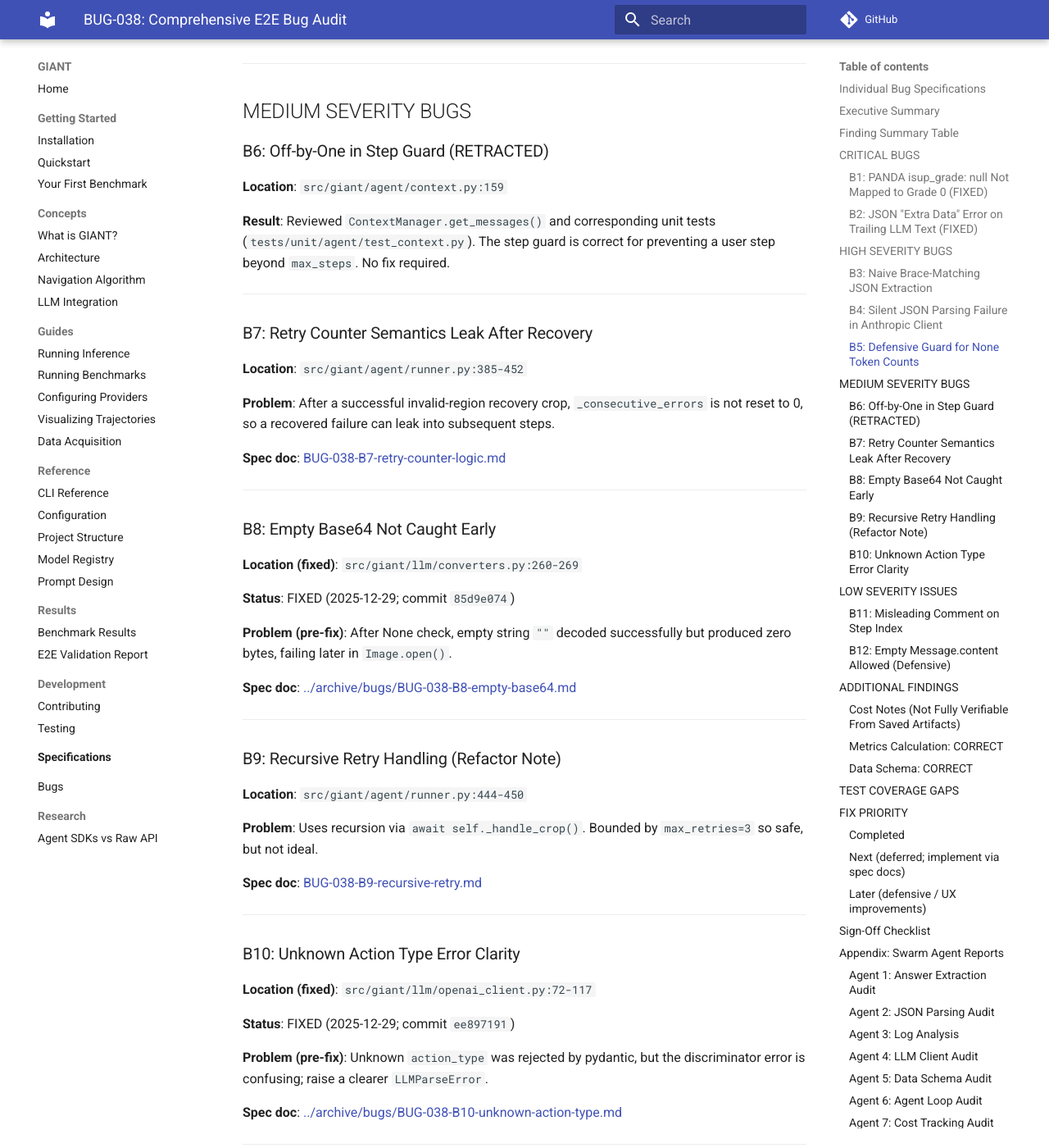
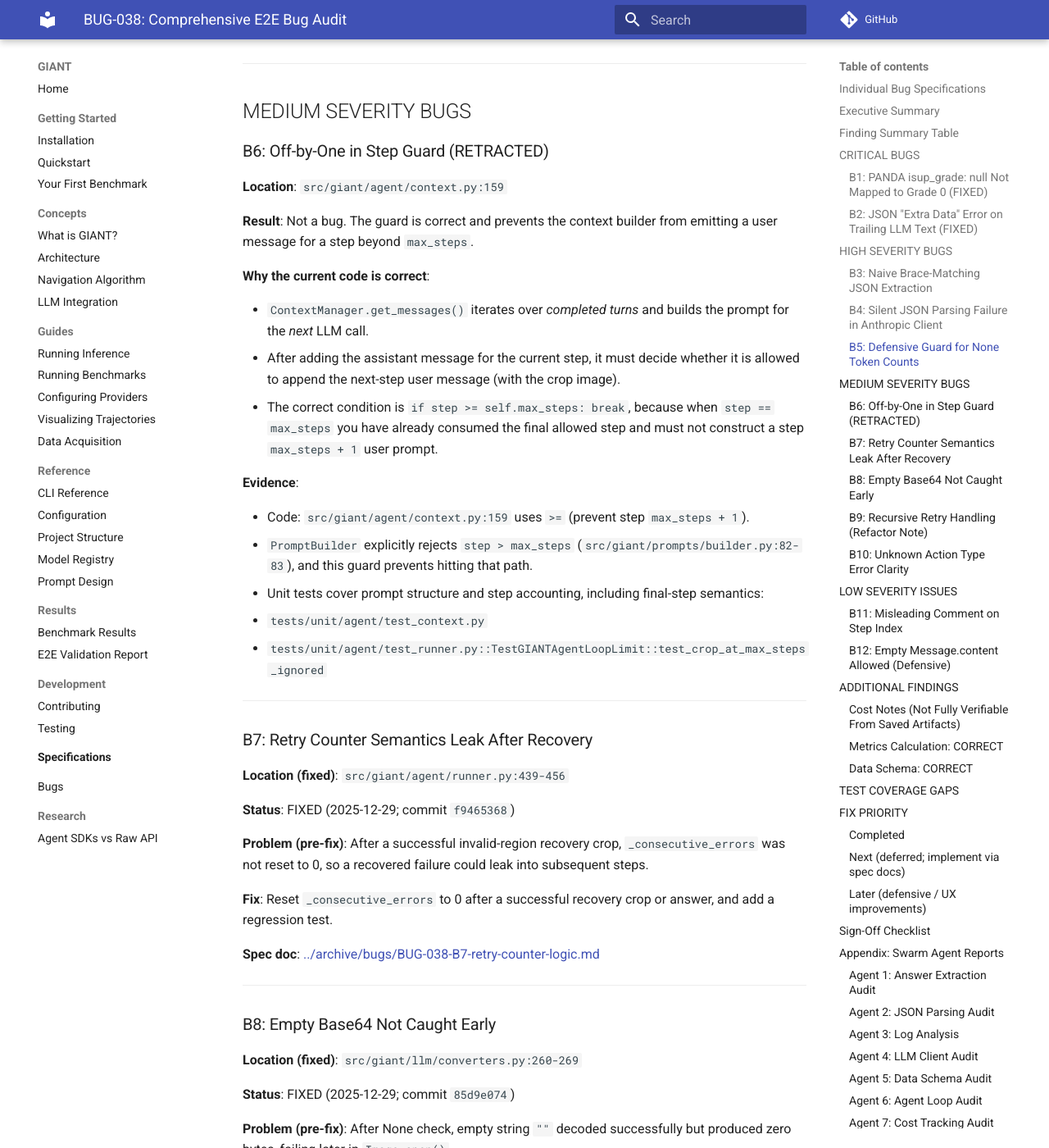
Before and after one commit to The-Obstacle-Is-The-Way/gigapixel-goblin, an MkDocs documentation site: the page built from docs/bugs/BUG-038-comprehensive-audit.md, in a window 1280 px wide and 1400 px high, scrolled down 9538 px. Shown: the whole window at 82% size. Built offline with MkDocs 1.6.1 and Material for MkDocs 9.7.7, drawn with Linux system fonts in a browser that asks for light colours; comment, search, counter and statistics services are not loaded; some of the changed text lies outside the part shown.

Commit message:
fix: address retry counter logic and comment clarity in BUG-038
- Reset `_consecutive_errors` after successful recovery in `runner.py` to prevent leakage into subsequent steps.
- Clarified comment on `user_msg_index` in `context.py` for better understanding of its role in user message indexing.
- Updated documentation to reflect these changes and ensure clarity in future audits.

```diff
--- a/docs/bugs/BUG-038-comprehensive-audit.md
+++ b/docs/bugs/BUG-038-comprehensive-audit.md
@@ -19,11 +19,11 @@ Each bug has a dedicated spec document with implementation-ready details:
 | B3 | HIGH | [../archive/bugs/BUG-038-B3-json-extraction.md](../archive/bugs/BUG-038-B3-json-extraction.md) (**FIXED** ✅ ARCHIVED) |
 | B4 | HIGH | [../archive/bugs/BUG-038-B4-anthropic-json-parsing.md](../archive/bugs/BUG-038-B4-anthropic-json-parsing.md) (**FIXED** ✅ ARCHIVED) |
 | B5 | HIGH | [../archive/bugs/BUG-038-B5-token-count-none.md](../archive/bugs/BUG-038-B5-token-count-none.md) (**FIXED** ✅ ARCHIVED) |
-| B7 | MEDIUM | [BUG-038-B7-retry-counter-logic.md](BUG-038-B7-retry-counter-logic.md) |
+| B7 | MEDIUM | [../archive/bugs/BUG-038-B7-retry-counter-logic.md](../archive/bugs/BUG-038-B7-retry-counter-logic.md) (**FIXED** ✅ ARCHIVED) |
 | B8 | MEDIUM | [../archive/bugs/BUG-038-B8-empty-base64.md](../archive/bugs/BUG-038-B8-empty-base64.md) (**FIXED** ✅ ARCHIVED) |
 | B9 | MEDIUM | [BUG-038-B9-recursive-retry.md](BUG-038-B9-recursive-retry.md) |
 | B10 | MEDIUM | [../archive/bugs/BUG-038-B10-unknown-action-type.md](../archive/bugs/BUG-038-B10-unknown-action-type.md) (**FIXED** ✅ ARCHIVED) |
-| B11 | LOW | [BUG-038-B11-comment-fix.md](BUG-038-B11-comment-fix.md) |
+| B11 | LOW | [../archive/bugs/BUG-038-B11-comment-fix.md](../archive/bugs/BUG-038-B11-comment-fix.md) (**FIXED** ✅ ARCHIVED) |
 | B12 | LOW | [../archive/bugs/BUG-038-B12-empty-message-content.md](../archive/bugs/BUG-038-B12-empty-message-content.md) (**FIXED** ✅ ARCHIVED) |
 
 Each spec includes:
@@ -64,11 +64,11 @@ Comprehensive codebase audit produced **12 findings** across 8 audit domains:
 | **B4** | `src/giant/llm/anthropic_client.py:73-113` | HIGH | **FIXED** | [../archive/bugs/BUG-038-B4-anthropic-json-parsing.md](../archive/bugs/BUG-038-B4-anthropic-json-parsing.md) | Raises clear `LLMParseError` when `tool_input["action"]` is a string containing invalid JSON |
 | **B5** | `src/giant/llm/openai_client.py:275-295`, `src/giant/llm/anthropic_client.py:246-266` | HIGH | **FIXED** | [../archive/bugs/BUG-038-B5-token-count-none.md](../archive/bugs/BUG-038-B5-token-count-none.md) | Guard against `usage.*_tokens is None` to avoid TypeError-driven `LLMError` and improve root-cause clarity |
 | **B6** | `src/giant/agent/context.py:159` | — | RETRACTED | N/A | Step guard is correct and unit-tested; no off-by-one bug found |
-| **B7** | `src/giant/agent/runner.py:385-452` | MEDIUM | **FIXED** | [BUG-038-B7-retry-counter-logic.md](BUG-038-B7-retry-counter-logic.md) | `_consecutive_errors` is not reset after a successful invalid-region recovery crop; can leak retries into subsequent steps |
+| **B7** | `src/giant/agent/runner.py:439-456` | MEDIUM | **FIXED** | [../archive/bugs/BUG-038-B7-retry-counter-logic.md](../archive/bugs/BUG-038-B7-retry-counter-logic.md) | Resets `_consecutive_errors` after successful invalid-region recovery (crop or answer); regression test added |
 | **B8** | `src/giant/llm/converters.py:260-269` | MEDIUM | **FIXED** | [../archive/bugs/BUG-038-B8-empty-base64.md](../archive/bugs/BUG-038-B8-empty-base64.md) | Empty base64 (`""`) decodes to zero bytes and fails later in `Image.open()` |
-| **B9** | `src/giant/agent/runner.py:444-450` | MEDIUM | SKIPPED | [BUG-038-B9-recursive-retry.md](BUG-038-B9-recursive-retry.md) | Refactor note: recursion in invalid-region recovery is bounded (default `max_retries=3`) but avoidable |
+| **B9** | `src/giant/agent/runner.py:446-456` | MEDIUM | SKIPPED | [BUG-038-B9-recursive-retry.md](BUG-038-B9-recursive-retry.md) | Refactor note: recursion in invalid-region recovery is bounded (default `max_retries=3`) but avoidable |
 | **B10** | `src/giant/llm/openai_client.py:72-117` | MEDIUM | **FIXED** | [../archive/bugs/BUG-038-B10-unknown-action-type.md](../archive/bugs/BUG-038-B10-unknown-action-type.md) | Raises clear `LLMParseError` on unknown `action_type` (avoids confusing pydantic discriminator errors) |
-| **B11** | `src/giant/agent/context.py:268` | LOW | **FIXED** | [BUG-038-B11-comment-fix.md](BUG-038-B11-comment-fix.md) | Comment clarity on user-message index vs LLM step numbering |
+| **B11** | `src/giant/agent/context.py:268` | LOW | **FIXED** | [../archive/bugs/BUG-038-B11-comment-fix.md](../archive/bugs/BUG-038-B11-comment-fix.md) | Comment clarity on user-message index vs LLM step numbering |
 | **B12** | `src/giant/llm/protocol.py:129-137` | LOW | **FIXED** | [../archive/bugs/BUG-038-B12-empty-message-content.md](../archive/bugs/BUG-038-B12-empty-message-content.md) | Add `min_length=1` for `Message.content` to prevent empty API payloads |
 
 ---
@@ -356,17 +356,35 @@ total_tokens = prompt_tokens + completion_tokens  # TypeError if None
 
 **Location**: `src/giant/agent/context.py:159`
 
-**Result**: Reviewed `ContextManager.get_messages()` and corresponding unit tests (`tests/unit/agent/test_context.py`). The step guard is correct for preventing a user step beyond `max_steps`. No fix required.
+**Result**: Not a bug. The guard is correct and prevents the context builder from emitting a user message for a step beyond `max_steps`.
+
+**Why the current code is correct**:
+
+- `ContextManager.get_messages()` iterates over *completed turns* and builds the prompt for the *next* LLM call.
+- After adding the assistant message for the current step, it must decide whether it is allowed to append the next-step user message (with the crop image).
+- The correct condition is `if step >= self.max_steps: break`, because when `step == max_steps` you have already consumed the final allowed step and must not construct a step `max_steps + 1` user prompt.
+
+**Evidence**:
+
+- Code: `src/giant/agent/context.py:159` uses `>=` (prevent step `max_steps + 1`).
+- `PromptBuilder` explicitly rejects `step > max_steps` (`src/giant/prompts/builder.py:82-83`), and this guard prevents hitting that path.
+- Unit tests cover prompt structure and step accounting, including final-step semantics:
+  - `tests/unit/agent/test_context.py`
+  - `tests/unit/agent/test_runner.py::TestGIANTAgentLoopLimit::test_crop_at_max_steps_ignored`
 
 ---
 
 ### B7: Retry Counter Semantics Leak After Recovery
 
-**Location**: `src/giant/agent/runner.py:385-452`
+**Location (fixed)**: `src/giant/agent/runner.py:439-456`
 
-**Problem**: After a successful invalid-region recovery crop, `_consecutive_errors` is not reset to 0, so a recovered failure can leak into subsequent steps.
+**Status**: FIXED (2025-12-29; commit `f9465368`)
 
-**Spec doc**: [BUG-038-B7-retry-counter-logic.md](BUG-038-B7-retry-counter-logic.md)
+**Problem (pre-fix)**: After a successful invalid-region recovery crop, `_consecutive_errors` was not reset to 0, so a recovered failure could leak into subsequent steps.
+
+**Fix**: Reset `_consecutive_errors` to 0 after a successful recovery crop or answer, and add a regression test.
+
+**Spec doc**: [../archive/bugs/BUG-038-B7-retry-counter-logic.md](../archive/bugs/BUG-038-B7-retry-counter-logic.md)
 
 ---
 
@@ -384,7 +402,7 @@ total_tokens = prompt_tokens + completion_tokens  # TypeError if None
 
 ### B9: Recursive Retry Handling (Refactor Note)
 
-**Location**: `src/giant/agent/runner.py:444-450`
+**Location**: `src/giant/agent/runner.py:446-456`
 
 **Problem**: Uses recursion via `await self._handle_crop()`. Bounded by `max_retries=3` so safe, but not ideal.
 
@@ -408,11 +426,13 @@ total_tokens = prompt_tokens + completion_tokens  # TypeError if None
 
 ### B11: Misleading Comment on Step Index
 
-**Location**: `src/giant/agent/context.py:268`
+**Location (fixed)**: `src/giant/agent/context.py:268`
 
-Comment says `== step-1` but “step” is ambiguous (LLM step numbering vs trajectory `Turn.step_index`). Cosmetic clarity issue.
+**Status**: FIXED (2025-12-29; commit `b5a57f59`)
 
-**Spec doc**: [BUG-038-B11-comment-fix.md](BUG-038-B11-comment-fix.md)
+Pre-fix, an inline comment implied `user_msg_index == step - 1` without clarifying which “step” was meant (LLM step numbering vs trajectory indexing). Cosmetic clarity issue only.
+
+**Spec doc**: [../archive/bugs/BUG-038-B11-comment-fix.md](../archive/bugs/BUG-038-B11-comment-fix.md)
 
 ---
 
```
Also changed, not shown: docs/archive/bugs/BUG-012-download-silent-auth.md (+14 -8 lines), docs/archive/bugs/BUG-038-B11-comment-fix.md (added, +56 -0 lines), docs/archive/bugs/BUG-038-B7-retry-counter-logic.md (added, +99 -0 lines), docs/bugs/BUG-001-empty-huggingface-token.md (deleted, +0 -41 lines), docs/bugs/BUG-038-B11-comment-fix.md (deleted, +0 -95 lines), docs/bugs/BUG-038-B7-retry-counter-logic.md (deleted, +0 -312 lines), docs/bugs/BUG-038-B9-recursive-retry.md (+13 -6 lines), docs/bugs/README.md (+5 -5 lines).
